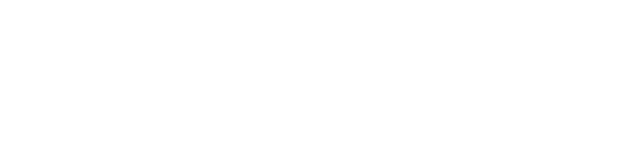
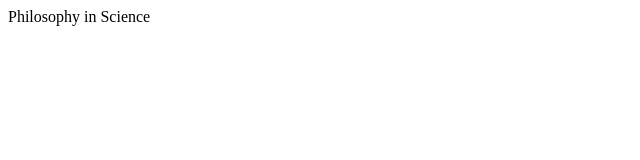
Before and after one commit to dotSlashJack/philosophy-in-science.github.io, a plain HTML site: page index.html in a window 1280 px wide. Shown: the whole page, without its empty margins (0-640 px from the left). Drawn offline with Linux system fonts and the light colour scheme.

Commit message:
Initial commit

```diff
--- a/index.html
+++ b/index.html
@@ -1 +1,5 @@
 <!Doctype html>
+<html>
+    <head>Philosophy in Science</head>
+
+</html>
```
